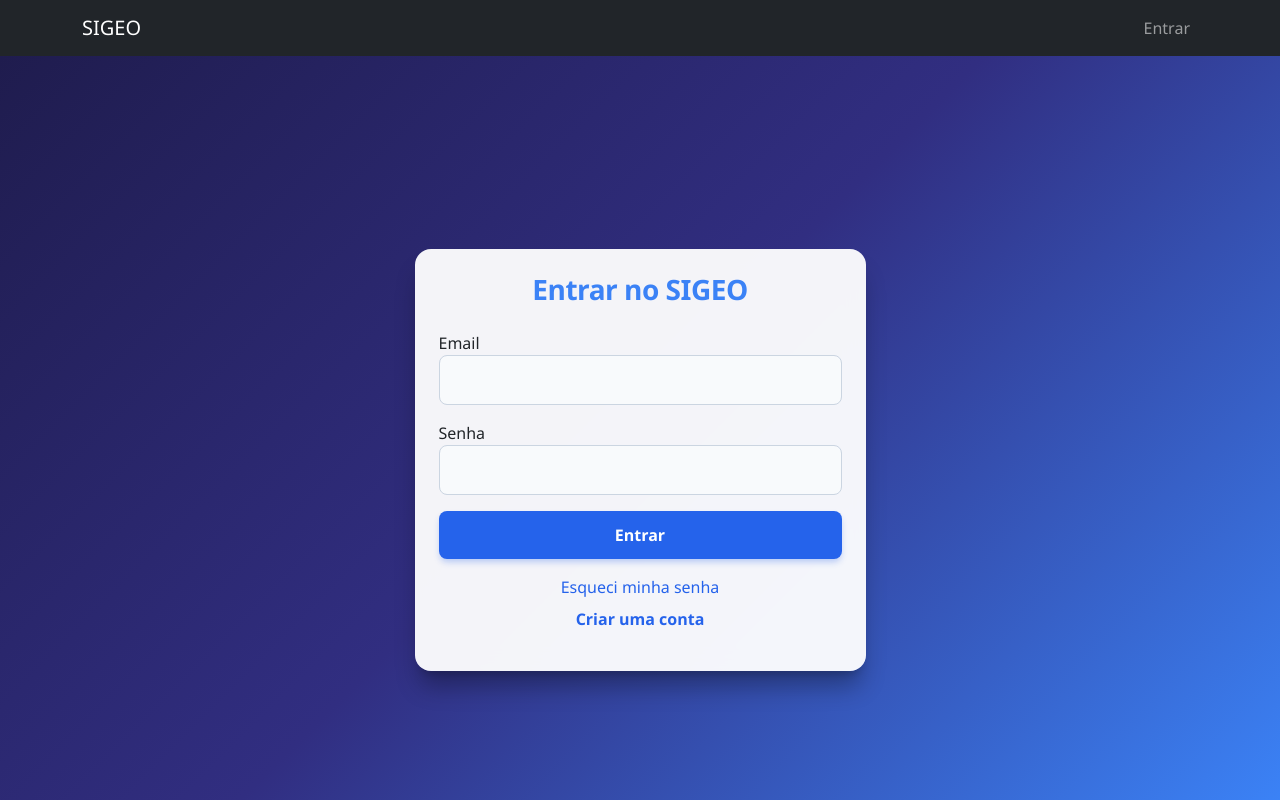
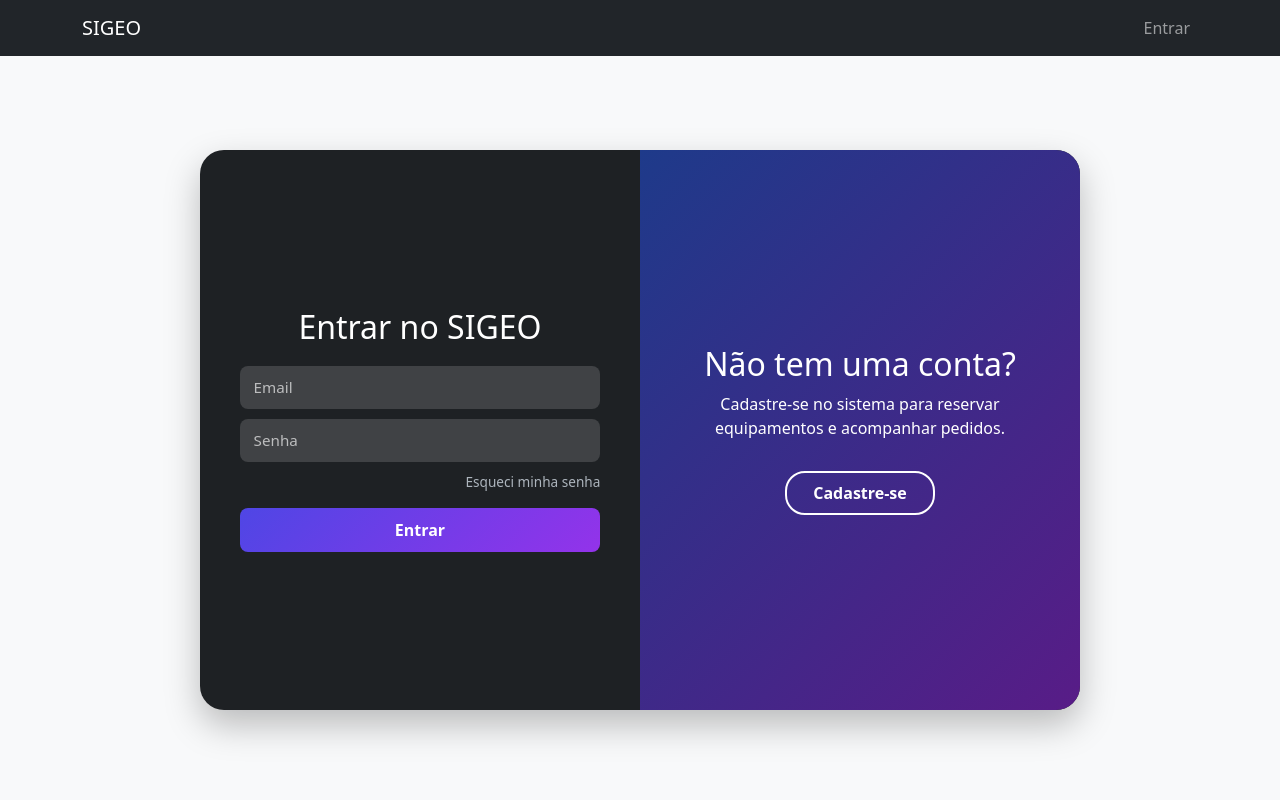
Before and after one commit to brunavdelgobo/2026-pds-sigeo, a Django app: page / in a window 1280 px wide. Run offline with Django 5.2, Linux system fonts and the light colour scheme; parts of the project's set-up code (start-up, migrations or seed data) failed here and were passed over.

Commit message:
tela de cadastro, login, recuperarSenha, criarNovaSenha e senhaAtualizada, estão estilizados

```diff
--- /dev/null
+++ b/static/sigeo/auth.js
@@ -0,0 +1,15 @@
+const authCard = document.getElementById('authCard');
+const btnToLogin = document.getElementById('btnToLogin');
+const btnToCadastro = document.getElementById('btnToCadastro');
+
+if (btnToCadastro && btnToLogin && authCard) {
+    btnToCadastro.addEventListener('click', () => {
+        authCard.classList.remove('login-active');
+        authCard.classList.add('cadastro-active');
+    });
+
+    btnToLogin.addEventListener('click', () => {
+        authCard.classList.remove('cadastro-active');
+        authCard.classList.add('login-active');
+    });
+}
--- a/static/sigeo/style.css
+++ b/static/sigeo/style.css
@@ -1,69 +1,209 @@
-/* FUNDOOOO DA PÁGINAAAAAAAAA */
-body {
-    background: linear-gradient(135deg, #1e1b4b 0%, #312e81 50%, #3b82f6 100%) !important;
-    min-height: 100vh;
+.auth-wrapper {
+    display: flex;
+    justify-content: center;
+    align-items: center;
+    min-height: calc(100vh - 100px);
+}
+
+.auth-card {
+    position: relative;
+    width: 880px;
+    max-width: 95%;
+    height: 560px;
+    background: #1e2124;
+    color: #fff;
+    border-radius: 24px;
+    display: flex;
+    overflow: hidden;
+    box-shadow: 0 15px 35px rgba(0, 0, 0, 0.25);
+}
+
+/* painel que desliza */
+.auth-card::after {
+    content: "";
+    position: absolute;
+    top: 0;
+    left: 0;
+    width: 50%;
+    height: 100%;
+    background: linear-gradient(135deg, #1e3a8a, #581c87);
+    transition: transform 0.5s ease-in-out;
+    z-index: 1;
+}
+
+.auth-card.login-active::after {
+    transform: translateX(100%);
+}
+.auth-card.cadastro-active::after {
+    transform: translateX(0%);
+}
+
+.auth-side {
+    position: relative;
+    width: 50%;
+    height: 100%;
+    display: flex;
+    justify-content: center;
+    align-items: center;
+    z-index: 2;
+}
+
+.form-box, .overlay-box {
+    position: absolute;
+    width: 82%;
     display: flex;
     flex-direction: column;
-    justify-content: space-between;
-    font-family: 'Segoe UI', Tahoma, Geneva, Verdana, sans-serif;
+    align-items: center;
+    text-align: center;
+    transition: opacity 0.3s ease, transform 0.4s ease;
 }
 
-/* BOOOOX CENTRALLLLLL */
-.card {
-    border: none !important;
-    border-radius: 16px !important;
-    box-shadow: 0 20px 25px -5px rgba(0, 0, 0, 0.3), 0 8px 10px -6px rgba(0, 0, 0, 0.2) !important;
-    background: rgba(255, 255, 255, 0.95) !important;
-    backdrop-filter: blur(10px);
-    margin-top: 40px;
+.form-box form {
+    width: 100%;
+    display: flex;
+    flex-direction: column;
+    gap: 10px;
+    margin-top: 12px;
+}
+
+.form-box input {
+    width: 100%;
+    padding: 10px 14px;
+    border-radius: 8px;
+    border: none;
+    background: rgba(255, 255, 255, 0.15);
+    color: #fff;
+    outline: none;
+    font-size: 0.95rem;
+}
+
+.form-box input::placeholder {
+    color: rgba(255, 255, 255, 0.65);
+}
+
+.btn-submit {
+    padding: 10px;
+    border-radius: 8px;
+    border: none;
+    background: linear-gradient(135deg, #4f46e5, #9333ea);
+    color: #fff;
+    font-weight: bold;
+    cursor: pointer;
+    margin-top: 6px;
+    transition: opacity 0.2s, transform 0.2s;
+}
+
+.btn-submit:hover {
+    opacity: 0.9;
+    transform: translateY(-2px);
+}
+
+.btn-switch {
+    margin-top: 15px;
+    padding: 8px 26px;
+    border-radius: 20px;
+    border: 2px solid #fff;
+    background: transparent;
+    color: #fff;
+    font-weight: bold;
+    cursor: pointer;
+    transition: background 0.2s, color 0.2s;
+}
+
+.btn-switch:hover {
+    background: #fff;
+    color: #1e2124;
+}
+
+.forgot-link {
+    color: #adb5bd;
+    font-size: 0.85rem;
+    text-decoration: none;
+    align-self: flex-end;
+}
+
+.forgot-link:hover {
+    color: #fff;
 }
 
 
-
-/* tituuuuuuulo */
-.card h3 {
-    color: #3b82f6;
-    font-weight: 700;
-    letter-spacing: -0.5px;
+.auth-card.login-active .go-login,
+.auth-card.login-active .form-cadastro {
+    opacity: 0;
+    pointer-events: none;
 }
 
-/* Estilo dos campos de texto (Email e Senha) */
-.form-control {
-    border-radius: 8px !important;
-    padding: 0.75rem 1rem !important;
-    border: 1.5px solid #cbd5e1 !important;
-    background-color: #f8fafc !important;
+.auth-card.cadastro-active .form-login,
+.auth-card.cadastro-active .go-cadastro {
+    opacity: 0;
+    pointer-events: none;
 }
 
-.form-control:focus {
-    border-color: #2563eb !important;
-    background-color: #ffffff !important;
-    box-shadow: 0 0 0 4px rgba(37, 99, 235, 0.15) !important;
+/* Mantém o fundo escuro mesmo com preenchimento automático do navegador */
+.form-box input:-webkit-autofill,
+.form-box input:-webkit-autofill:hover,
+.form-box input:-webkit-autofill:focus {
+    -webkit-text-fill-color: #fff;
+    -webkit-box-shadow: 0 0 0px 1000px #34373b inset;
+    transition: background-color 5000s ease-in-out 0s;
 }
 
-/* Botão Principal de Entrar */
-.btn-primary {
-    background-color: #2563eb !important;
-    border: none !important;
-    border-radius: 8px !important;
-    padding: 0.75rem !important;
-    font-weight: 600 !important;
-    box-shadow: 0 4px 6px -1px rgba(37, 99, 235, 0.3);
-    transition: all 0.2s ease;
+
+.auth-card-single {
+    width: 460px;
+    max-width: 95%;
+    background: #1e2124;
+    color: #fff;
+    border-radius: 24px;
+    padding: 40px 35px;
+    box-shadow: 0 15px 35px rgba(0, 0, 0, 0.25);
+    text-align: center;
 }
 
-.btn-primary:hover {
-    background-color: #1d4ed8 !important;
-    transform: translateY(-1px);
+.auth-card-single h2,
+.auth-card-single h3 {
+    margin-bottom: 12px;
+    font-weight: bold;
 }
 
-/* Links de rodapé (Esqueci minha senha / Criar conta) */
-a {
-    color: #2563eb;
-    text-decoration: none;
+.auth-card-single p {
+    color: #adb5bd;
+    font-size: 0.95rem;
+    margin-bottom: 20px;
 }
 
-a:hover {
-    color: #1d4ed8;
-    text-decoration: underline;
+
+.auth-card-single form p {
+    text-align: left;
+    margin-bottom: 14px;
+    color: #e9ecef;
 }
+
+.auth-card-single input[type="email"],
+.auth-card-single input[type="password"],
+.auth-card-single input[type="text"] {
+    width: 100%;
+    padding: 10px 14px;
+    border-radius: 8px;
+    border: none;
+    background: rgba(255, 255, 255, 0.15);
+    color: #fff;
+    outline: none;
+    margin-top: 6px;
+}
+
+
+.auth-card-single ul {
+    text-align: left;
+    font-size: 0.85rem;
+    color: #adb5bd;
+    padding-left: 18px;
+    margin-bottom: 16px;
+}
+
+.auth-card-single .errorlist {
+    color: #ff6b6b;
+    list-style: none;
+    padding-left: 0;
+    font-weight: bold;
+}
--- a/templates/login.html
+++ b/templates/login.html
@@ -1,32 +1,64 @@
 {% extends "base.html" %}
+{% load static %}
+
 {% block content %}
+<div class="auth-wrapper">
+    <div class="auth-card login-active" id="authCard">
 
-<div class="row justify-content-center align-items-center" style="min-height: calc(100vh - 80px);">
-    <div class="col-md-5">
-        <div class="card shadow-sm p-4">
-            <h3 class="text-center mb-4">Entrar no SIGEO</h3>
+        <!-- LADO ESQUERDO 13!!!!!!!!!!!!!!!!!!!! -->
+        <div class="auth-side left">
+            <!-- Formulário de Login (o seu login antigo, agora integrado) -->
+            <div class="form-box form-login">
+                <h2>Entrar no SIGEO</h2>
+                <form method="POST" action="{% url 'login' %}">
+                    {% csrf_token %}
+                    <input type="email" name="email" placeholder="Email" required>
+                    <input type="password" name="senha" placeholder="Senha" required>
 
-            <form method="POST">
-                {% csrf_token %}
-                <div class="mb-3">
-                    <label>Email</label>
-                    <input type="email" name="email" class="form-control" required>
-                </div>
-                <div class="mb-3">
-                    <label>Senha</label>
-                    <input type="password" name="senha" class="form-control" required>
-                </div>
-                <button class="btn btn-primary w-100" type="submit">Entrar</button>
-            </form>
+                    <a href="{% url 'password_reset' %}" class="forgot-link">Esqueci minha senha</a>
+                    <button type="submit" class="btn-submit">Entrar</button>
+                </form>
 
-            {% if erro %}
-            <div class="alert alert-danger mt-3">{{ erro }}</div>
-            {% endif %}
-            <p class="mt-3 text-center">
-                <a href="{% url 'password_reset' %}" class="text-decoration-none">Esqueci minha senha</a><br>
-                <a href="{% url 'registrar' %}" class="text-decoration-none fw-bold mt-2 d-inline-block">Criar uma conta</a>
-            </p>
+                {% if erro %}
+                    <div class="alert alert-danger mt-2 p-2 small w-100">{{ erro }}</div>
+                {% endif %}
+            </div>
+
+            <!-- volta login -->
+            <div class="overlay-box go-login">
+                <h2>Já tem uma conta?</h2>
+                <p>Acesse o SIGEO com suas credenciais para gerenciar seus empréstimos.</p>
+                <button type="button" class="btn-switch" id="btnToLogin">Faça Login</button>
+            </div>
         </div>
+
+        <!-- lado direito eca -->
+        <div class="auth-side right">
+            <!-- Formulário de Cadastro -->
+            <div class="form-box form-cadastro">
+                <h2>Criar Conta</h2>
+                <form method="POST" action="{% url 'registrar' %}">
+                    {% csrf_token %}
+                    <input type="text" name="nome_completo" placeholder="Nome completo" required>
+                    <input type="email" name="email" placeholder="Email institucional ou pessoal" required>
+                    <input type="text" name="matricula" placeholder="Matrícula / SIAPE" required>
+                    <input type="text" name="telefone" placeholder="Telefone (com DDD)" required>
+                    <input type="password" name="senha" placeholder="Senha" required>
+
+                    <button type="submit" class="btn-submit">Cadastrar</button>
+                </form>
+            </div>
+
+            <!-- vai cadastro -->
+            <div class="overlay-box go-cadastro">
+                <h2>Não tem uma conta?</h2>
+                <p>Cadastre-se no sistema para reservar equipamentos e acompanhar pedidos.</p>
+                <button type="button" class="btn-switch" id="btnToCadastro">Cadastre-se</button>
+            </div>
+        </div>
+
     </div>
 </div>
+
+<script src="{% static 'sigeo/auth.js' %}" defer></script>
 {% endblock %}
```
Also changed, not shown: templates/senha_reset.html (+6 -5 lines), templates/senha_reset_complete.html (+6 -4 lines), templates/senha_reset_confirm.html (+6 -6 lines), templates/senha_reset_done.html (+6 -5 lines).
